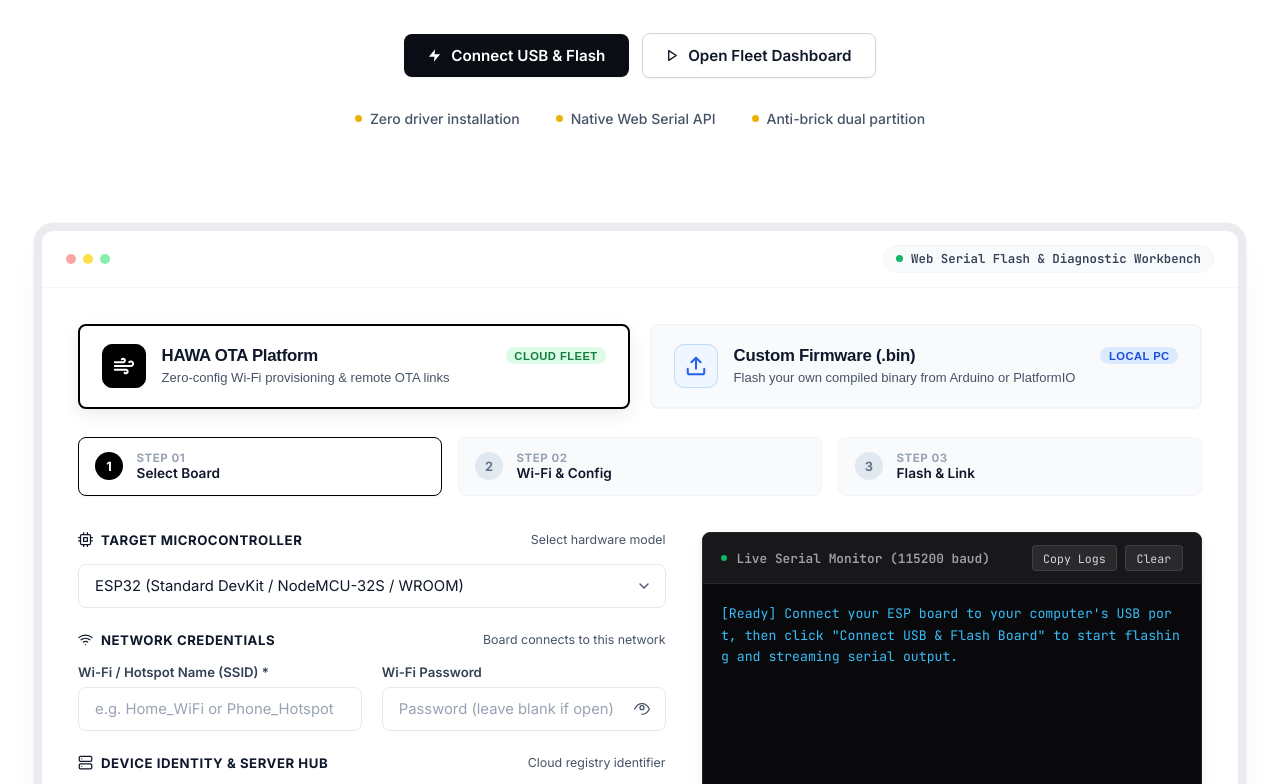
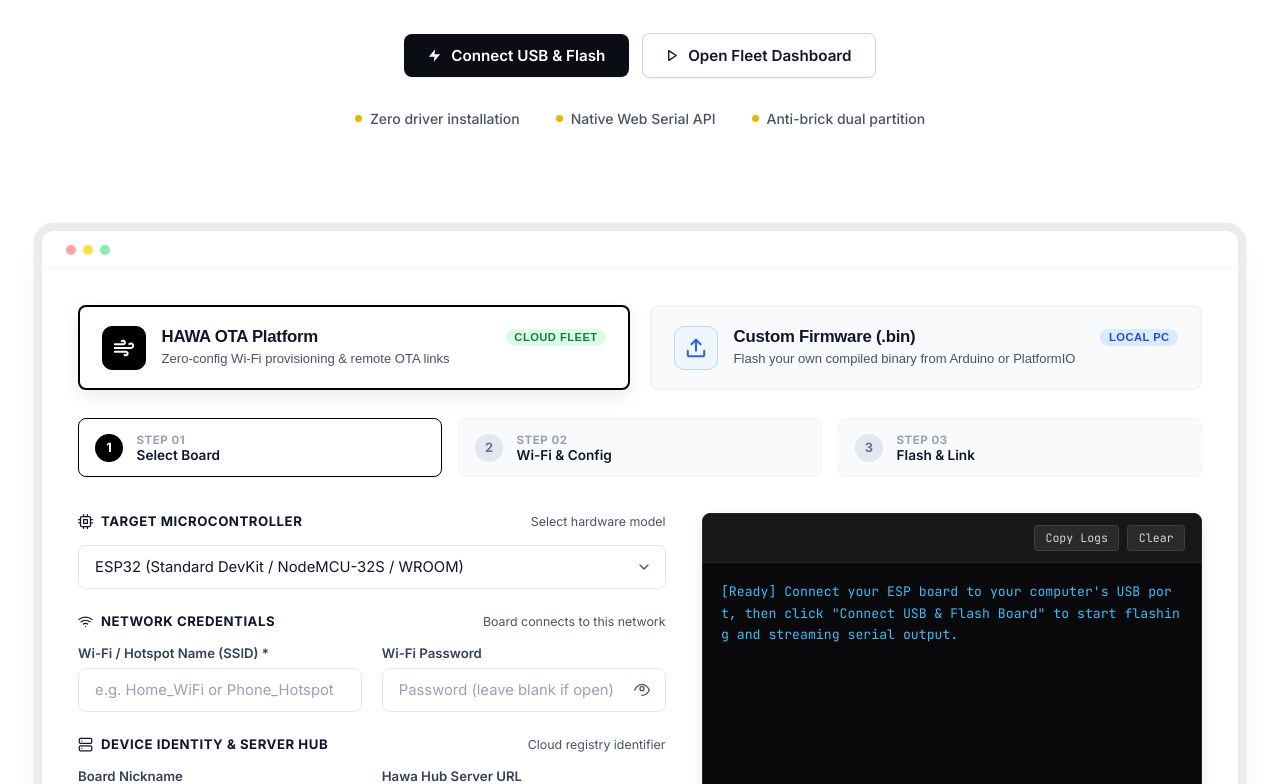
Before and after one commit to sakshyambastakoti/HAWA, a website with bundled scripts: page public/flash.html in a window 1280 px wide. Shown: the part 454-1238 px from the top of the page. Built offline with nearby package versions, Linux system fonts and the light colour scheme; no server answers.

```diff
--- a/public/css/flasher.css
+++ b/public/css/flasher.css
@@ -1087,10 +1087,10 @@
 
 .terminal-header {
   background: #18181b;
-  padding: 0.75rem 1.15rem;
+  padding: 0.65rem 1rem;
   display: flex;
   align-items: center;
-  justify-content: space-between;
+  justify-content: flex-end;
   border-bottom: 1px solid var(--terminal-border);
 }
 
--- a/public/flash.html
+++ b/public/flash.html
@@ -106,10 +106,6 @@
           <div class="window-dot red"></div>
           <div class="window-dot yellow"></div>
           <div class="window-dot green"></div>
-        </div>
-        <div class="frame-status-indicator">
-          <span class="status-dot-pulse"></span>
-          <span>Web Serial Flash & Diagnostic Workbench</span>
         </div>
       </div>
 
@@ -447,10 +443,6 @@
           <div class="flasher-terminal-col">
             <div class="terminal-wrapper">
               <div class="terminal-header">
-                <div class="terminal-title-area">
-                  <span class="status-dot-pulse" style="width: 6px; height: 6px;"></span>
-                  <span>Live Serial Monitor (115200 baud)</span>
-                </div>
                 <div class="terminal-actions">
                   <button type="button" class="terminal-mini-btn" id="copyConsoleBtn">Copy Logs</button>
                   <button type="button" class="terminal-mini-btn" id="clearConsoleBtn">Clear</button>
```
